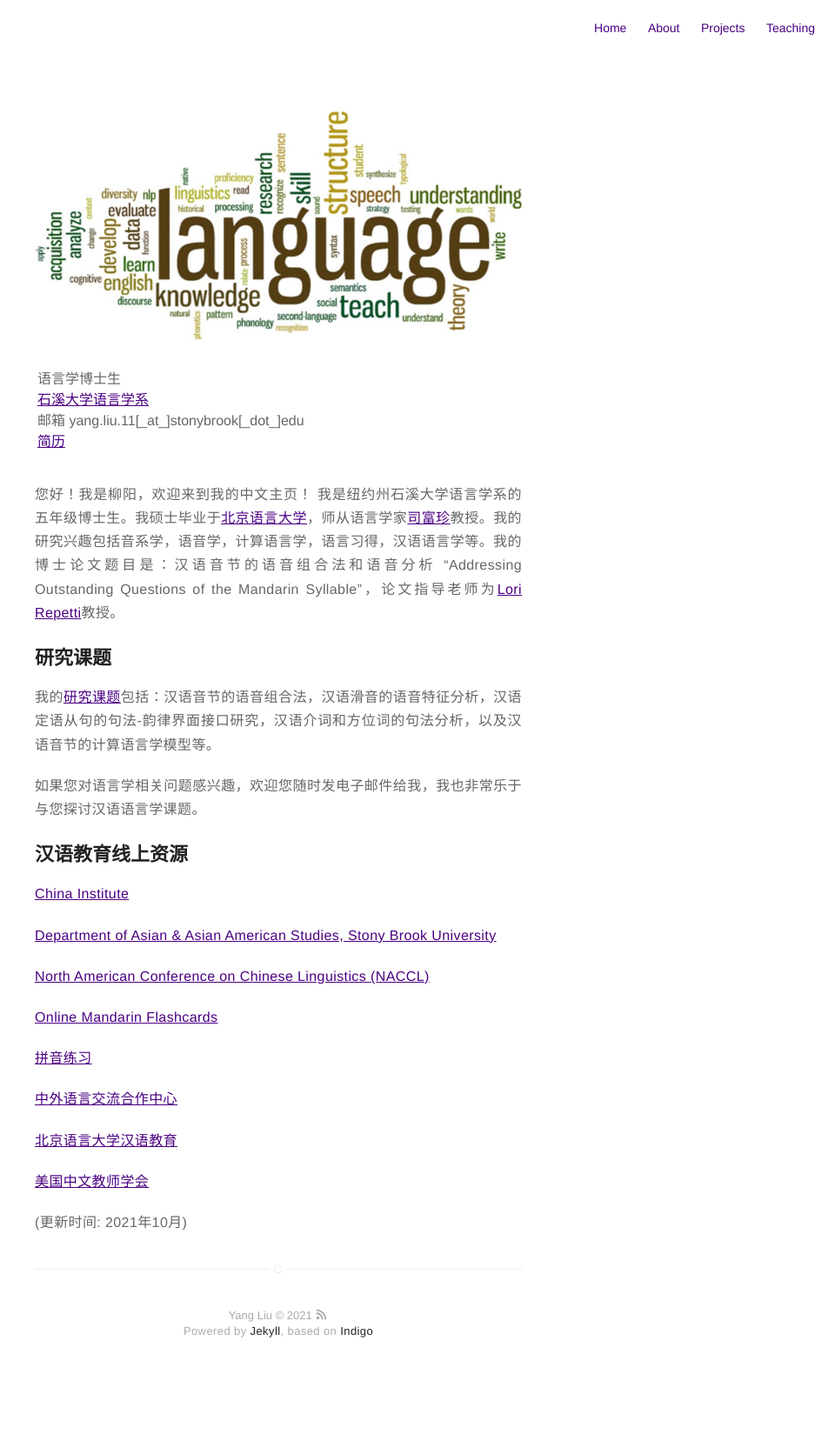
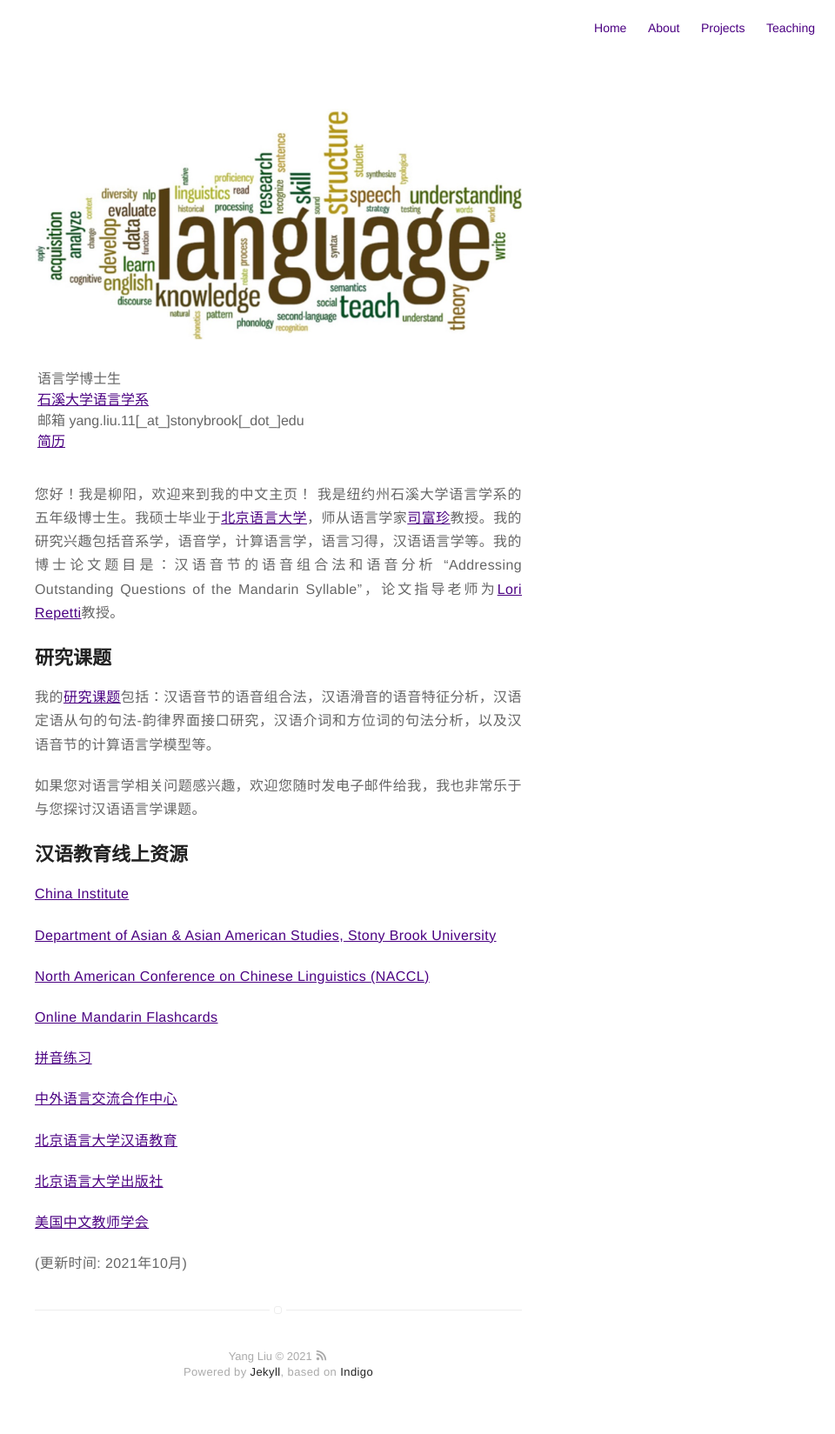
Before and after one commit to coglo/coglo.github.io, a Jekyll site: the page built from 中文.md, in a window 1280 px wide. Shown: the whole page at 87% size, without its empty margins (320-1280 px from the left). Built offline with Jekyll 4.4.1, drawn with Linux system fonts in a browser that asks for light colours; before the commit the page ends 1602 px from its top, so only the background shows below that.

Commit message:
Update 中文.md

```diff
--- a/中文.md
+++ b/中文.md
@@ -57,6 +57,9 @@ layout: page
 <A HREF="http://english.blcu.edu.cn/col/col9621/index.html">北京语言大学汉语教育</A>
 </p>
 <p  style="text-align:justify">
+<A HREF="https://www.blcup.com/">北京语言大学出版社</A>
+</p>
+<p  style="text-align:justify">
 <A HREF="https://clta-us.org/">美国中文教师学会</A>
 </p>
 
```
